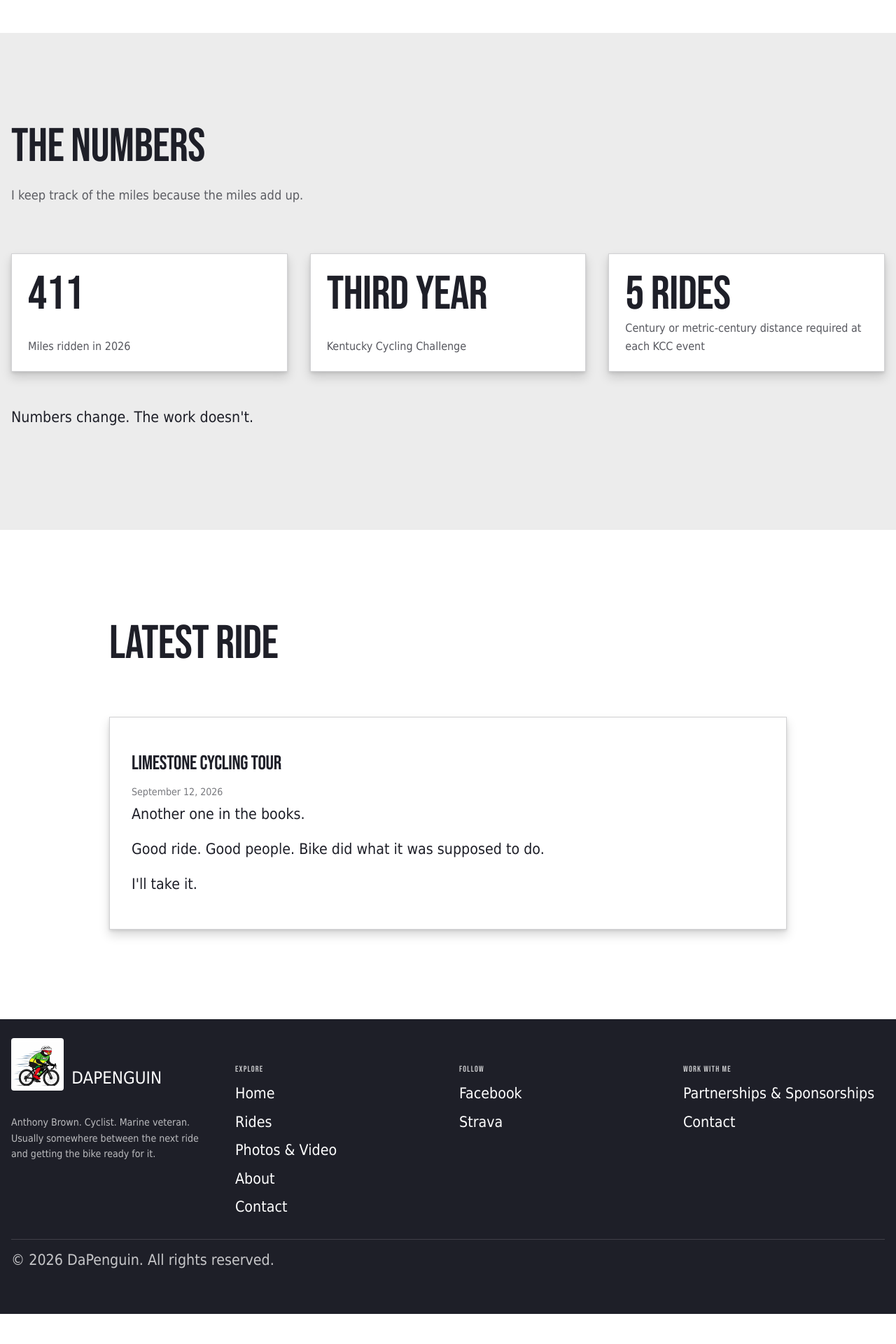
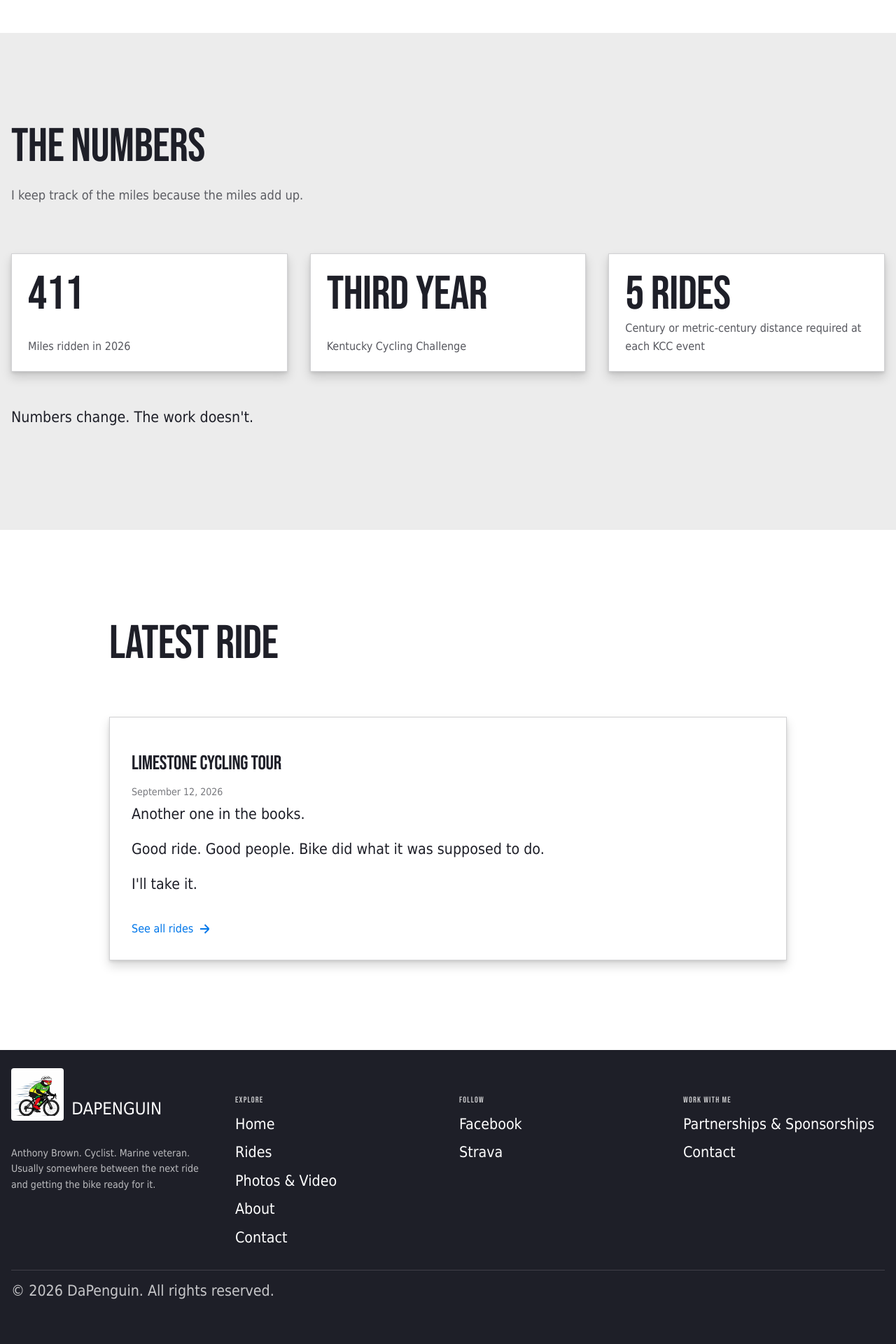
Before and after one commit to DaPenguin-Cycling/keep-riding, a Jekyll site: the page built from index.html, in a window 1280 px wide. Shown: the part 1684-3604 px from the top of the page at 70% size. Built offline with Jekyll 4.4.1, drawn with Linux system fonts in a browser that asks for light colours; before the commit the page ends 3561 px from its top, so only the background shows below that.

Commit message:
Link the home Latest ride card to the Rides page
The card was inert. It now uses the design system's own clickable-card
treatment and goes to the Rides page, with a "See all rides" affordance so
it reads as a link rather than looking like one only on hover.

Labelled "See all rides" rather than the brief's "Ride Details", because it
goes to the list and not to a page for that ride — there are none.

.card-link had a hover state but no focus state, so a keyboard user could
not see where they were. Added one; verified it fires on Tab and not on a
scripted focus.

Co-Authored-By: Claude Opus 5 <noreply@anthropic.com>

```diff
--- a/css/site.css
+++ b/css/site.css
@@ -154,6 +154,13 @@
   gap: var(--_sizes---gap--sm-gap, 1rem);
 }
 
+/* The design system gives .card-link a hover state but no focus state, so a
+   keyboard user had no idea where they were. */
+.card-link:focus-visible {
+  outline: 2px solid var(--_colors---text-color--text-primary);
+  outline-offset: 3px;
+}
+
 /* Ride card photos sit in a fixed 3:2 slot, so a portrait photo gets cropped.
    Anchor the crop above centre: in these shots the subject — a face, a finish
    arch — is in the upper part of the frame, and a straight centre crop was
--- a/index.html
+++ b/index.html
@@ -127,7 +127,12 @@ description: Follow Anthony Brown, aka DaPenguin, through training rides, cyclin
     {%- endcomment -%}
     {%- assign latest = site.data.rides.completed | first %}
     {%- if latest.home_body %}{%- assign latest_copy = latest.home_body %}{%- else %}{%- assign latest_copy = latest.body %}{%- endif %}
-    <div class="card">
+    {%- comment -%}
+      The whole card is the link, using the design system's own clickable-card
+      treatment. It goes to the Rides page rather than a page for this ride,
+      which is what the label says — there are no per-ride pages.
+    {%- endcomment -%}
+    <a href="{{ '/event.html' | relative_url }}" class="card-link ride-card-link w-inline-block">
       <div class="card_body">
         <h3 class="heading_tertiary">{{ latest.name }}</h3>
         <div class="label">{{ latest.meta }}</div>
@@ -136,7 +141,15 @@ description: Follow Anthony Brown, aka DaPenguin, through training rides, cyclin
           <p>{{ para }}</p>
           {%- endfor %}
         </div>
+        <div class="margin_top-auto padding-top_xsmall">
+          <div class="text-button">
+            <div>See all rides</div>
+            <div class="button_icon"><svg xmlns="http://www.w3.org/2000/svg" width="100%" height="100%" viewbox="0 0 16 16" fill="none" aria-hidden="true" focusable="false">
+                <path d="M2 8H14.5M14.5 8L8.5 2M14.5 8L8.5 14" stroke="currentColor" stroke-width="2" stroke-linejoin="round"></path>
+              </svg></div>
+          </div>
+        </div>
       </div>
-    </div>
+    </a>
   </div>
 </section>
```
